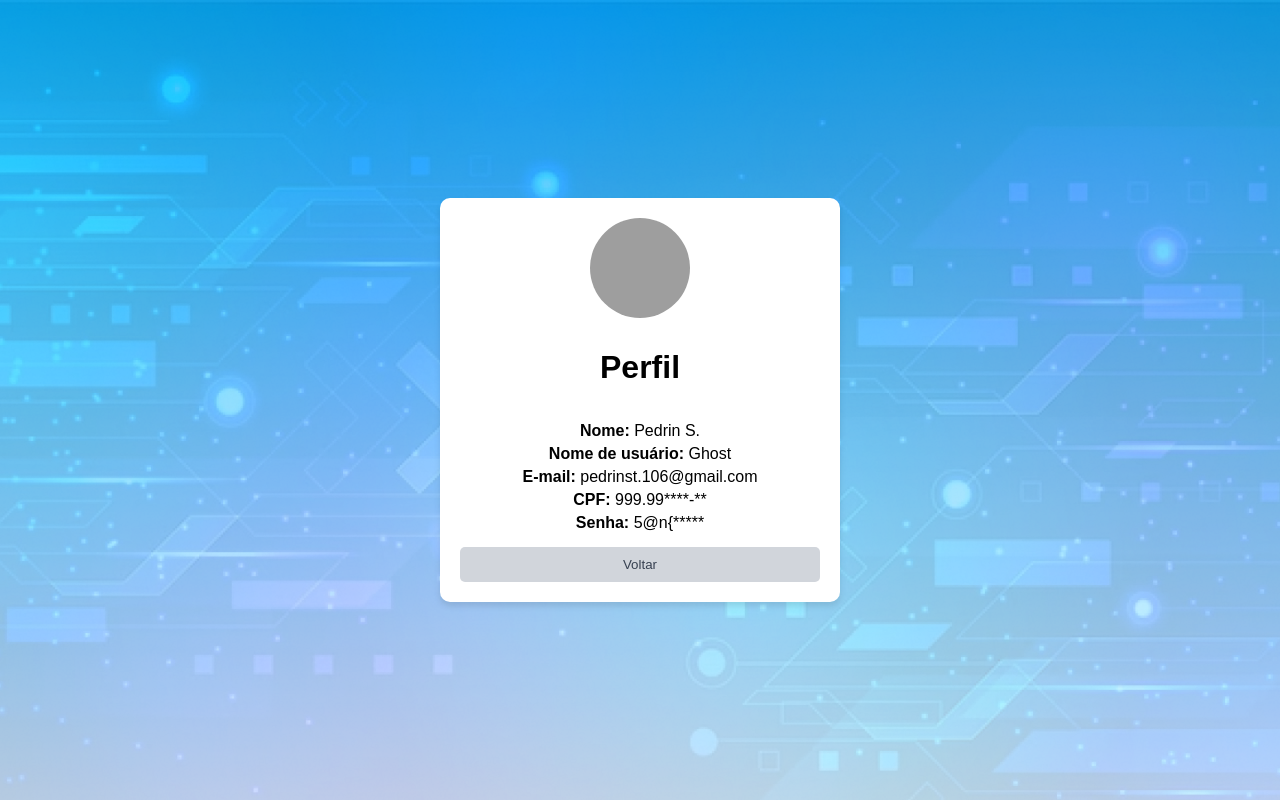
After one commit to ismarsi-matheus/cyber-segurity-lock, a PHP site: page /perfil.php in a window 1280 px wide. The commit adds this page. Run offline with PHP 8.4, Linux system fonts and the light colour scheme; grey boxes are pictures that could not be loaded.

Commit message:
javascripto

```diff
--- /dev/null
+++ b/Cyber_Security_Lock/assets/css/perfil.css
@@ -0,0 +1,63 @@
+@import url('https://fonts.googleapis.com/css2?family=Roboto:wght@400;700&display=swap');
+
+/* Estilos gerais */
+body {
+    background: url(../img/introducao.png);
+    background-size: cover;
+    display: flex;
+    align-items: center;
+    justify-content: center;
+    min-height: 100vh;
+    font-family: 'Poppins', Arial, sans-serif;
+    margin: 0;
+}
+
+.container {
+    width: 100%;
+    max-width: 400px;
+    text-align: center;
+}
+
+/* Cartão de perfil */
+.profile-card {
+    background: white;
+    padding: 20px;
+    border-radius: 10px;
+    box-shadow: 0px 4px 6px rgba(0, 0, 0, 0.1);
+}
+
+.profile-header {
+    display: flex;
+    align-items: center;
+    justify-content: center;
+    flex-direction: column;
+    margin-bottom: 15px;
+}
+
+.profile-pic {
+    width: 100px;
+    height: 100px;
+    border-radius: 50%;
+    margin-bottom: 10px;
+}
+
+.profile-info p {
+    font-size: 16px;
+    margin: 5px 0;
+}
+
+/* Botão */
+.btn {
+    background-color: #d1d5db;
+    color: #374151;
+    padding: 10px;
+    border-radius: 5px;
+    border: none;
+    cursor: pointer;
+    width: 100%;
+    margin-top: 10px;
+}
+
+.btn:hover {
+    background-color: #9ca3af;
+}
--- a/Cyber_Security_Lock/editar_senha.php
+++ b/Cyber_Security_Lock/editar_senha.php
@@ -3,7 +3,7 @@
 <head>
     <meta charset="UTF-8">
     <meta name="viewport" content="width=device-width, initial-scale=1.0">
-    <title>Adicionar Senha</title>
+    <title>Editar Senha</title>
     <link rel="stylesheet" href="assets/css/adicionar_senha.css">
 </head>
 <body>
--- a/Cyber_Security_Lock/index.php
+++ b/Cyber_Security_Lock/index.php
@@ -4,7 +4,7 @@
 <head>
     <meta charset="UTF-8">
     <meta name="viewport" content="width=device-width, initial-scale=1.0">
-    <title>CBS</title>
+    <title>CSL</title>
     <link rel="stylesheet" href="assets/css/style.css">
     <link rel="stylesheet" href="assets/css/tela_inicial.css">
 </head>
--- a/Cyber_Security_Lock/login.php
+++ b/Cyber_Security_Lock/login.php
@@ -41,6 +41,7 @@
         </main>
     </section>
 
+
     <script src="assets/js/script.js"></script>
 </body>
 </html>
--- /dev/null
+++ b/Cyber_Security_Lock/perfil.php
@@ -0,0 +1,29 @@
+<!DOCTYPE html>
+<html lang="pt-br">
+<head>
+    <meta charset="utf-8"/>
+    <meta name="viewport" content="width=device-width, initial-scale=1.0"/>
+    <title>Perfil</title>
+    <link rel="stylesheet" href="assets/css/perfil.css"/>
+</head>
+<body>
+    <div class="container">
+        <div class="profile-card">
+            <div class="profile-header">
+                <img src="https://storage.googleapis.com/a1aa/image/YHtHbPEh2pdNo8MTMZOgKcpe23GybCjVJ--6YwgMMHg.jpg"
+                     alt="User profile picture" class="profile-pic">
+                <h1>Perfil</h1>
+            </div>
+            <div class="profile-info">
+                <p><strong>Nome:</strong> Pedrin S.</p>
+                <p><strong>Nome de usuário:</strong> Ghost</p>
+                <p><strong>E-mail:</strong> pedrinst.106@gmail.com</p>
+                <p><strong>CPF:</strong> 999.99****-**</p>
+                <p><strong>Senha:</strong> 5@n{*****</p>
+            </div>
+            <a href="tela_inicial.php"><button class="btn">Voltar</button></a>
+        </div>
+
+    </div>
+</body>
+</html>
```
Also changed, not shown: Cyber_Security_Lock/assets/css/tela_inicial.css (+45 -1 lines), Cyber_Security_Lock/assets/js/mostrar_menu.js (added, +26 -0 lines), Cyber_Security_Lock/cadastro.php (+7 -0 lines), Cyber_Security_Lock/tela_inicial.php (+13 -9 lines).
